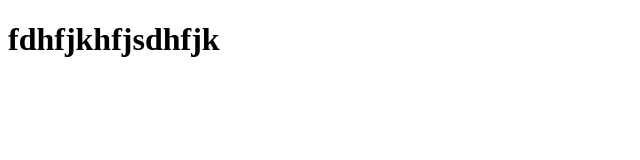
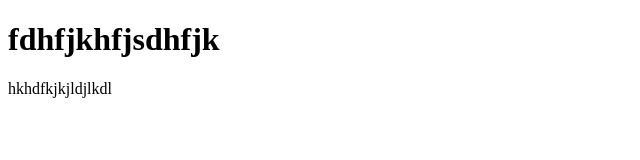
Before and after one commit to sepidehbg/git-course, a plain HTML site: page index.html in a window 1280 px wide. Shown: the whole page, without its empty margins (0-640 px from the left). Drawn offline with Linux system fonts and the light colour scheme.

Commit message:
p tag added

```diff
--- a/index.html
+++ b/index.html
@@ -8,5 +8,6 @@
 </head>
 <body>
     <h1>fdhfjkhfjsdhfjk</h1>
+    <p>hkhdfkjkjldjlkdl</p>
 </body>
 </html>
```
